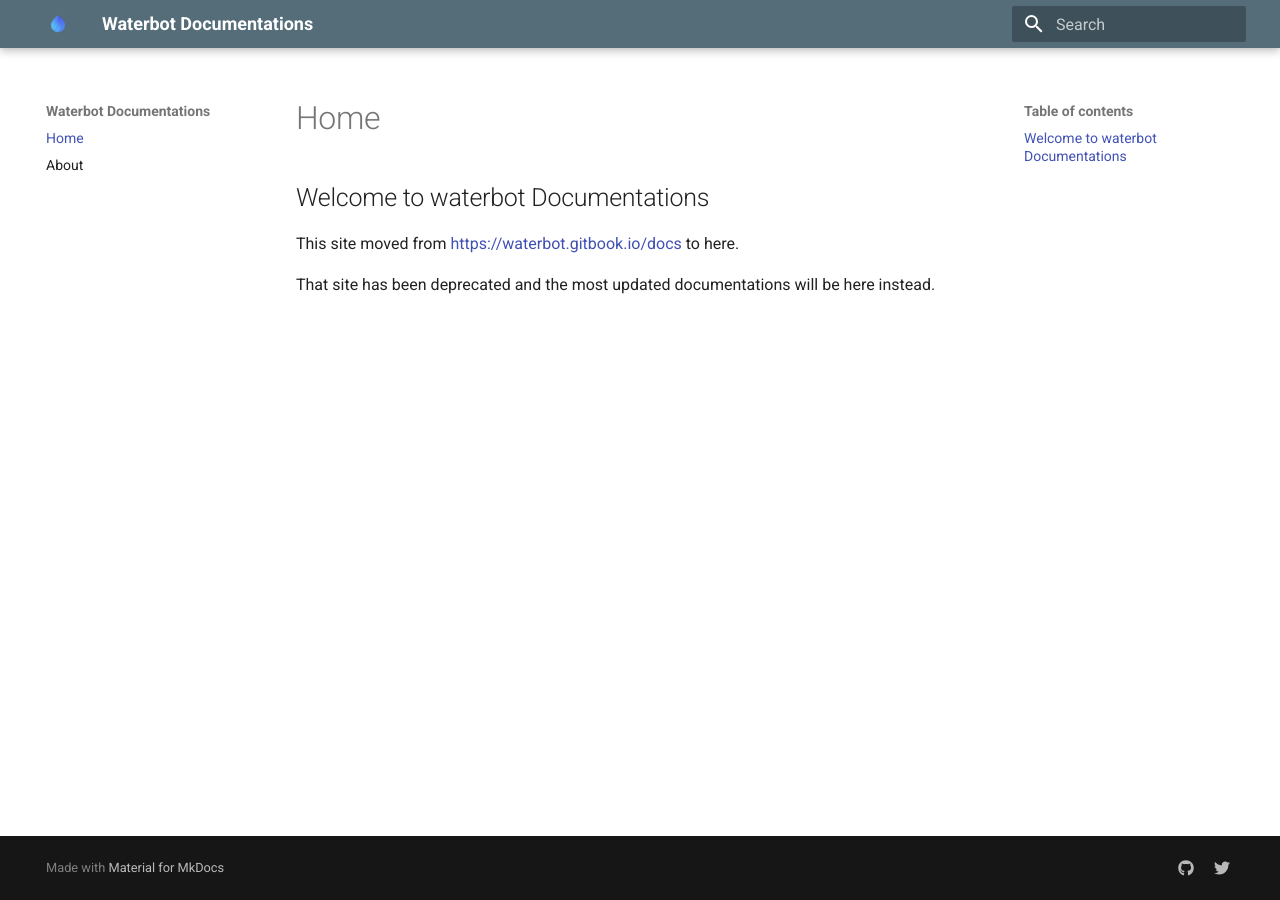
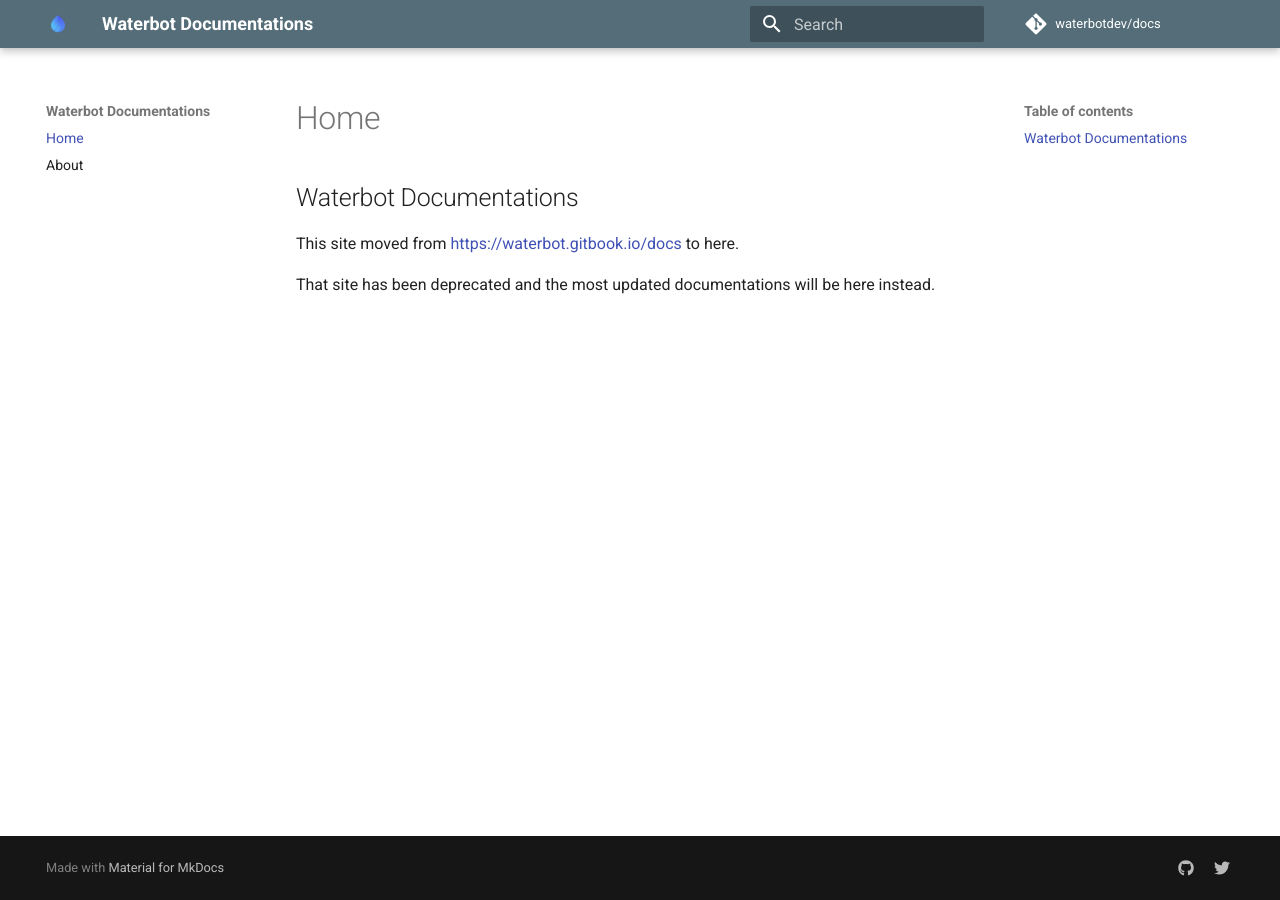
Before and after one commit to waterbotdev/docs, an MkDocs documentation site: the page built from docs/index.md, in a window 1280 px wide. Built offline with MkDocs 1.6.1 and Material for MkDocs 9.7.7, drawn with Linux system fonts in a browser that asks for light colours; comment, search, counter and statistics services are not loaded; some of the changed lines change nothing that is shown.

Commit message:
mom annoy

```diff
--- a/docs/index.md
+++ b/docs/index.md
@@ -1,5 +1,5 @@
 # Home
-## Welcome to waterbot Documentations
+## Waterbot Documentations
 This site moved from [https://waterbot.gitbook.io/docs](https://waterbot.gitbook.io/docs) to here.
 
 That site has been deprecated and the most updated documentations will be here instead.
--- a/mkdocs.yml
+++ b/mkdocs.yml
@@ -12,8 +12,8 @@ theme:
   logo: 'images/icon.ico'
   language: 'en'
 
-repo-name: 'waterbotdev/docs'
-repo-url: 'https://github.com/waterbotdev/docs'
+repo_name: 'waterbotdev/docs'
+repo_url: 'https://github.com/waterbotdev/docs'
 
 extra:
   social:
```
Also changed, not shown: 1 other file.
